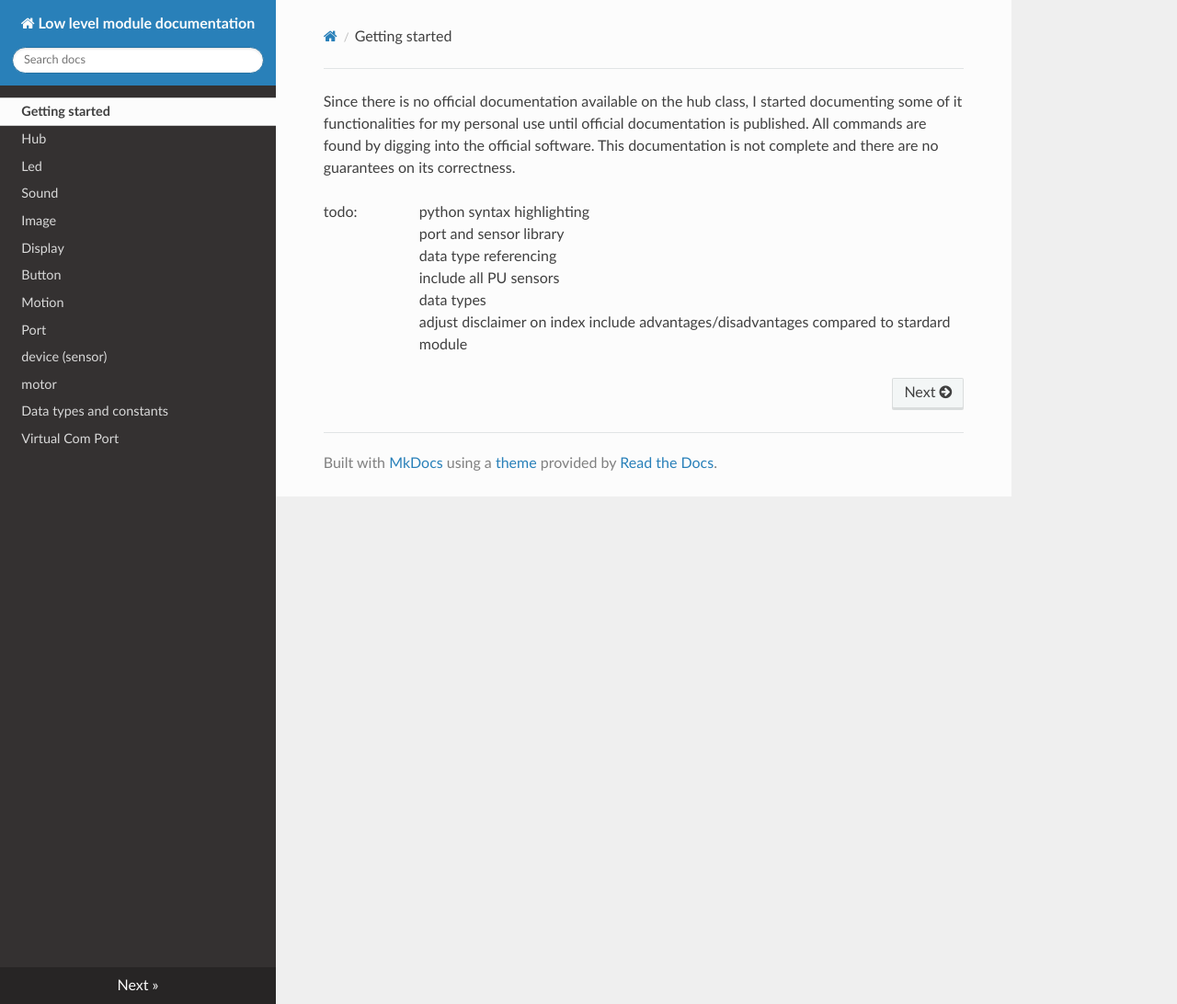
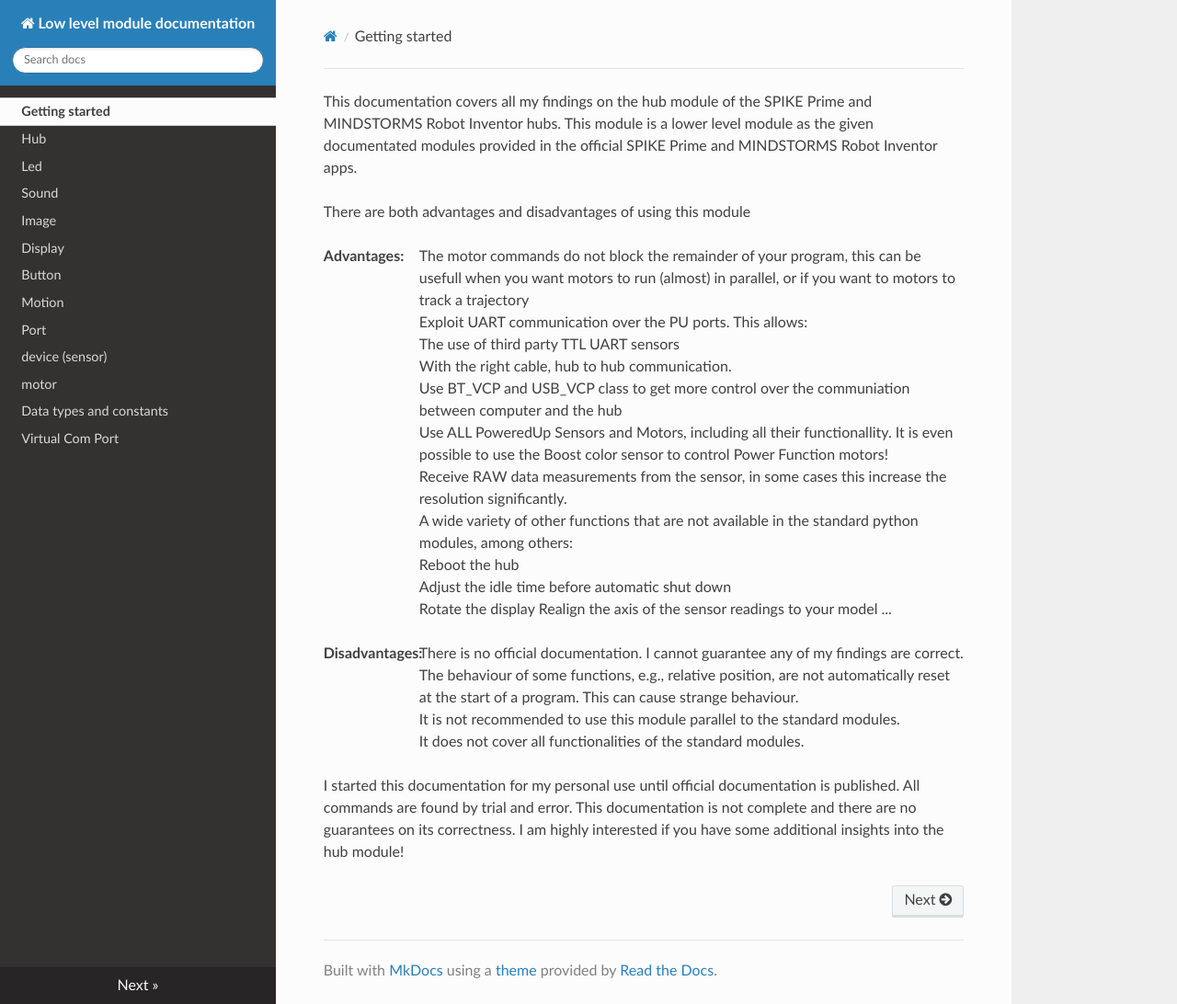
Before and after one commit to NStrijbosch/hub-module-notes, an MkDocs documentation site: the page built from docs/index.md, in a window 1280 px wide and 1092 px high. Shown: the whole window at 92% size. Built offline with MkDocs 1.6.1, drawn with Linux system fonts in a browser that asks for light colours; nearby versions of some CDN libraries.

Commit message:
update home

```diff
--- a/docs/index.md
+++ b/docs/index.md
@@ -1,11 +1,31 @@
 
-Since there is no official documentation available on the hub class, I started documenting some of it functionalities for my personal use until official documentation is published. All commands are found by digging into the official software. This documentation is not complete and there are no guarantees on its correctness.
+This documentation covers all my findings on the hub module of the SPIKE Prime and MINDSTORMS Robot Inventor hubs. This module is a lower level module as the given documentated modules provided in the official SPIKE Prime and MINDSTORMS Robot Inventor apps.
 
-todo:
+There are both advantages and disadvantages of using this module
 
-*  python syntax highlighting
-*  port and sensor library
-*  data type referencing
-*  include all PU sensors
-*  data types
-*  adjust disclaimer on index include advantages/disadvantages compared to stardard module
+__Advantages:__
+
+*  The motor commands do not block the remainder of your program, this can be usefull when you want motors to run (almost) in parallel, or if you want to motors to track a trajectory
+*  Exploit UART communication over the PU ports. This allows:
+   The use of third party TTL UART sensors
+   With the right cable, hub to hub communication.
+*  Use BT_VCP and USB_VCP class to get more control over the communiation between computer and the hub
+*  Use ALL PoweredUp Sensors and Motors, including all their functionallity. It is even possible to use the Boost color sensor to control Power Function motors!
+*  Receive RAW data measurements from the sensor, in some cases this increase the resolution significantly.
+*  A wide variety of other functions that are not available in the standard python modules, among others:
+   Reboot the hub
+   Adjust the idle time before automatic shut down
+   Rotate the display
+   Realign the axis of the sensor readings to your model
+   ...
+
+
+__Disadvantages:__
+
+*  There is no official documentation. I cannot guarantee any of my findings are correct.
+*  The behaviour of some functions, e.g., relative position, are not automatically reset at the start of a program. This can cause strange behaviour.
+*  It is not recommended to use this module parallel to the standard modules.
+*  It does not cover all functionalities of the standard modules.
+
+
+I started this documentation for my personal use until official documentation is published. All commands are found by trial and error. This documentation is not complete and there are no guarantees on its correctness. I am highly interested if you have some additional insights into the hub module!
```
Also changed, not shown: docs/sensors.md (+3 -3 lines).
